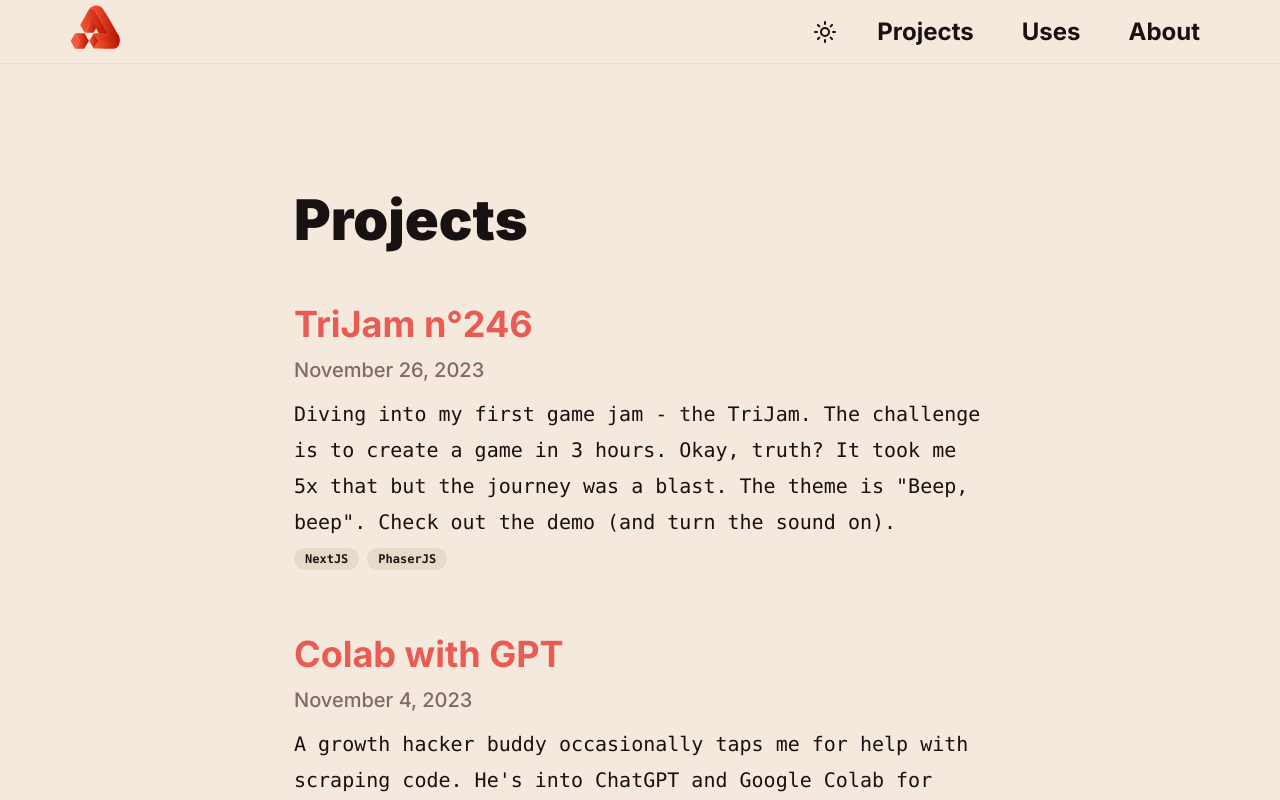
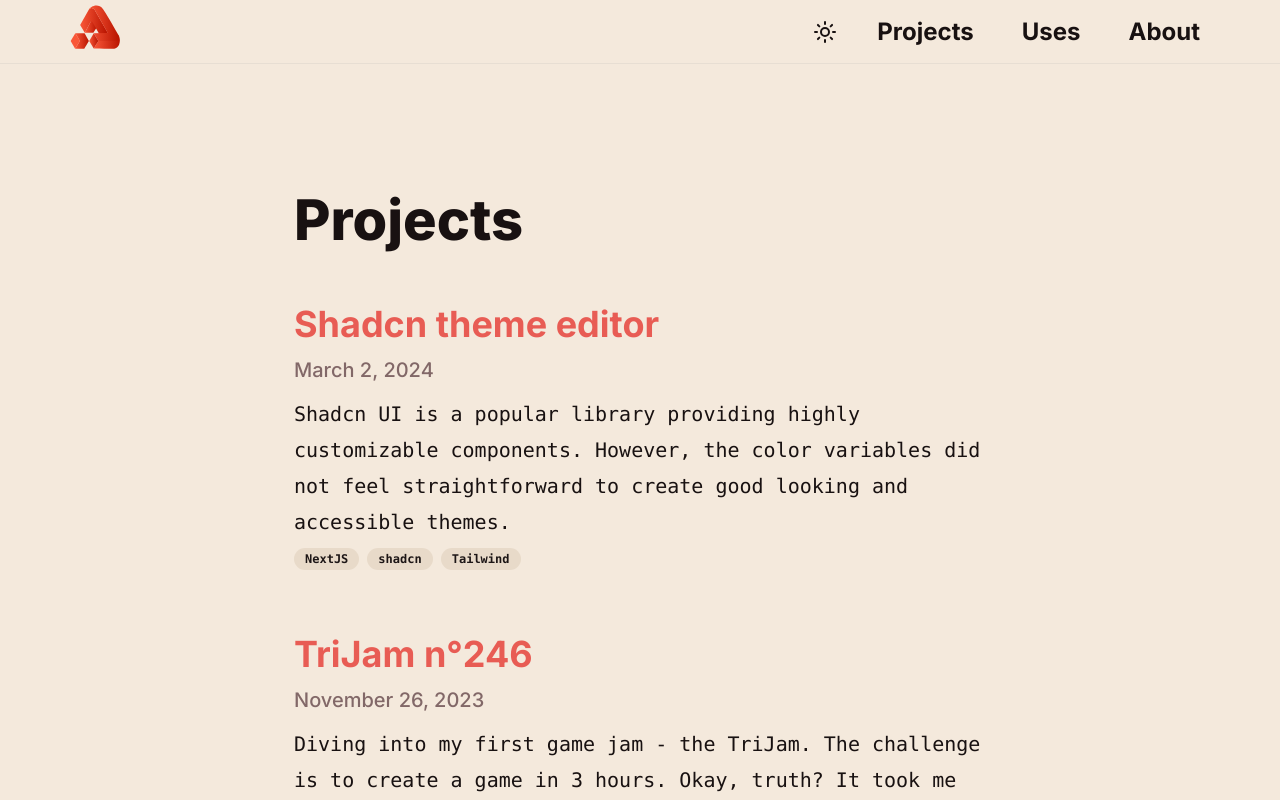
Before and after one commit to GauPanisset/gaupanisset-blog, a Next.js app: page /projects in a window 1280 px wide. Built offline with nearby package versions, Linux system fonts and the light colour scheme.

Commit message:
feat(articles): add 2 more projects (still need to write some words about them)

```diff
--- a/src/app/layout.tsx
+++ b/src/app/layout.tsx
@@ -8,13 +8,11 @@ import { NavigationBar } from '@/business/navigation/navigation-bar';
 import { ThemeProvider } from '@/business/theme/theme-provider';
 import { cn } from '@/technical/ui/helpers';
 
-const description =
-  "Gauthier's personal developer blog. Find his last projects here.";
-const title = 'Gauthier Panisset';
-
 const metadata: Metadata = {
-  description,
-  title,
+  description:
+    "Gauthier's personal developer blog. Find his last projects here.",
+  metadataBase: new URL('https://gauthier.panisset.fr'),
+  title: 'Gauthier Panisset',
 };
 
 const viewport: Viewport = {
@@ -23,7 +21,6 @@ const viewport: Viewport = {
 };
 
 const inter = Inter({
-  weight: ['400', '500', '700', '900'],
   subsets: ['latin'],
   variable: '--font-inter',
 });
@@ -34,14 +31,8 @@ type Props = {
 
 const RootLayout: React.FunctionComponent<Props> = ({ children }) => {
   return (
-    <html lang="en" suppressHydrationWarning={true}>
-      <body
-        className={cn(
-          inter.className,
-          inter.variable,
-          'prose flex h-screen w-full max-w-none flex-col dark:prose-invert lg:prose-xl'
-        )}
-      >
+    <html lang="en" suppressHydrationWarning={true} className={inter.variable}>
+      <body className="prose flex h-screen w-full max-w-none flex-col dark:prose-invert lg:prose-xl">
         <ThemeProvider>
           <NavigationBar />
           <main className="m-auto flex min-h-0 w-full flex-1 flex-col overflow-auto">
--- /dev/null
+++ b/src/business/article/mdx/cook-book-ai.mdx
@@ -0,0 +1,36 @@
+---
+title: Cook book AI
+description:
+  Nowadays AI is everywhere! To try those famous LLM, I've built a simple app
+  extracting the cooking recipe from any website based on the url.
+date:
+  creation: '2023-09-10'
+  update: '2023-09-23'
+tags:
+  - 'NextJS'
+  - 'OpenAI'
+  - 'Helicone'
+---
+
+import { MdxImage } from '@/technical/ui/mdx-image';
+
+## Screenshots
+
+<MdxImage
+  alt={`a text input with the url of the "Salade de quinoa à la feta" on "marmiton.org" and the ingredients and instructions in a card below.`}
+  caption={`The recipe of "Salade de quinoa à la feta" extracted from "marmiton.org".`}
+  src="cook-book-ai/cook-book-ai.png"
+/>
+
+## Technical stack
+
+- [NextJS](https://nextjs.org/) with
+  [TypeScript](https://www.typescriptlang.org/docs/) as development framework.
+- [Tailwind](https://tailwindcss.com/docs) for styling.
+- [Shadcn](https://ui.shadcn.com/) for UI components.
+- [OpenAI API](https://openai.com/product) for the GPT-3.5 LLModel with
+  [Helicone](https://www.helicone.ai) for monitoring and caching.
+
+## Source code
+
+[https://github.com/GauPanisset/cook-book-ai](https://github.com/GauPanisset/cook-book-ai)
--- /dev/null
+++ b/src/business/article/mdx/shadcn-theme-editor.mdx
@@ -0,0 +1,39 @@
+---
+title: Shadcn theme editor
+description:
+  Shadcn UI is a popular library providing highly customizable components.
+  However, the color variables did not feel straightforward to create good
+  looking and accessible themes.
+date:
+  creation: '2024-01-06'
+  update: '2024-03-02'
+tags:
+  - 'NextJS'
+  - 'shadcn'
+  - 'Tailwind'
+---
+
+import { MdxImage } from '@/technical/ui/mdx-image';
+
+## Demo
+
+[https://shadcn-theme-editor.vercel.app/](https://shadcn-theme-editor.vercel.app/)
+
+## Screenshots
+
+<MdxImage
+  alt="theme creator panel on the left and components preview on the right"
+  caption="The theme editor main panel"
+  src="shadcn-theme-editor/shadcn-theme-editor.png"
+/>
+
+## Technical stack
+
+- [NextJS](https://nextjs.org/) with
+  [TypeScript](https://www.typescriptlang.org/docs/) as development framework.
+- [Tailwind](https://tailwindcss.com/docs) for styling.
+- [Shadcn](https://ui.shadcn.com/) for UI components.
+
+## Source code
+
+[https://github.com/GauPanisset/shadcn-theme-editor](https://github.com/GauPanisset/shadcn-theme-editor)
```
Also changed, not shown: public/assets/images/cook-book-ai/cook-book-ai.png (added), public/assets/images/shadcn-theme-editor/shadcn-theme-editor.png (added).
